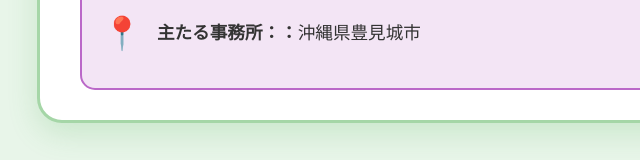
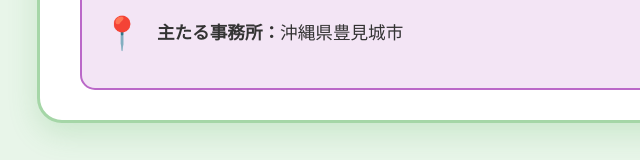
Before and after one commit to alpaca-school/www, a plain HTML site: page kuraku-teikan.html in a window 1280 px wide. Shown: the part 2115-2275 px from the top of the page, 135-775 px from the left. Drawn offline with Linux system fonts and the light colour scheme.

Commit message:
Update kuraku-teikan.html

```diff
--- a/kuraku-teikan.html
+++ b/kuraku-teikan.html
@@ -266,7 +266,7 @@
                 </div>
                 <div class="info-item">
                     <div class="icon">📍</div>
-                    <p><strong>主たる事務所：：</strong>沖縄県豊見城市</p>
+                    <p><strong>主たる事務所：</strong>沖縄県豊見城市</p>
                 </div>
             </div>
         </section>
```
